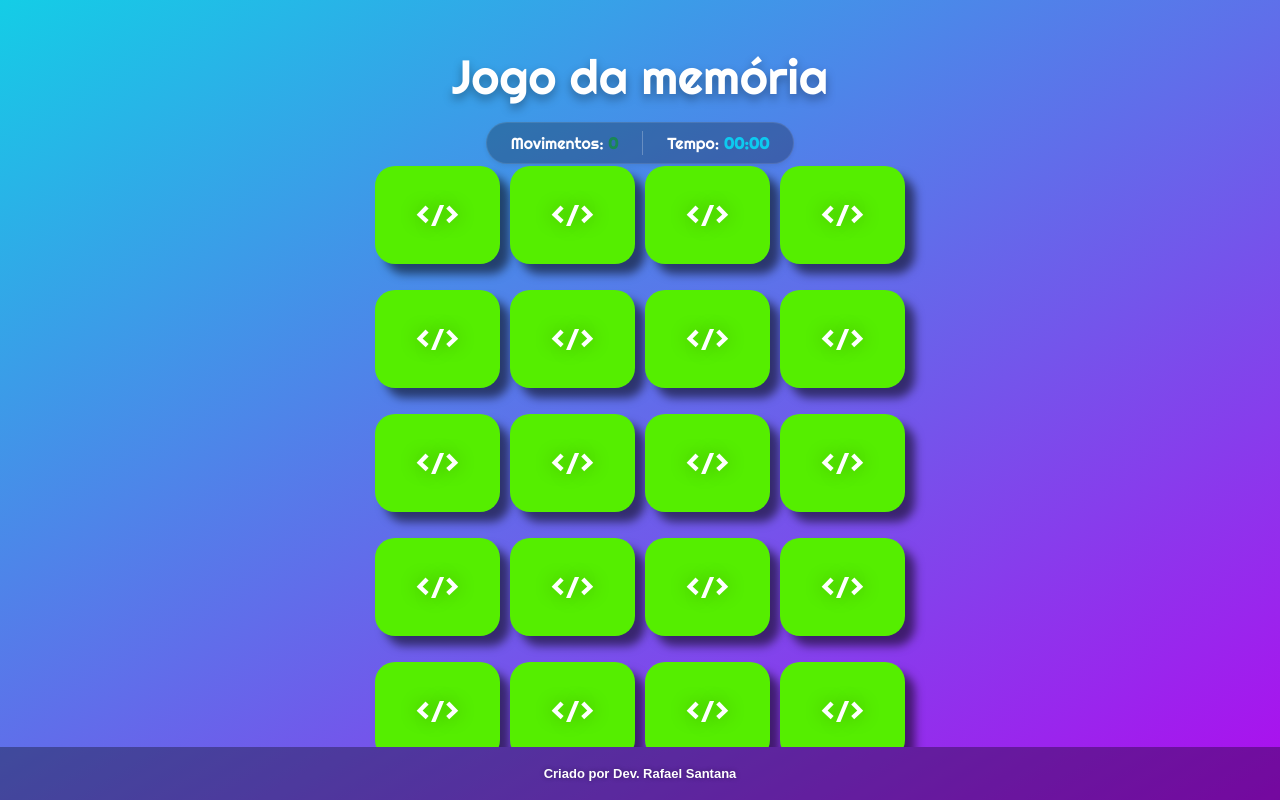
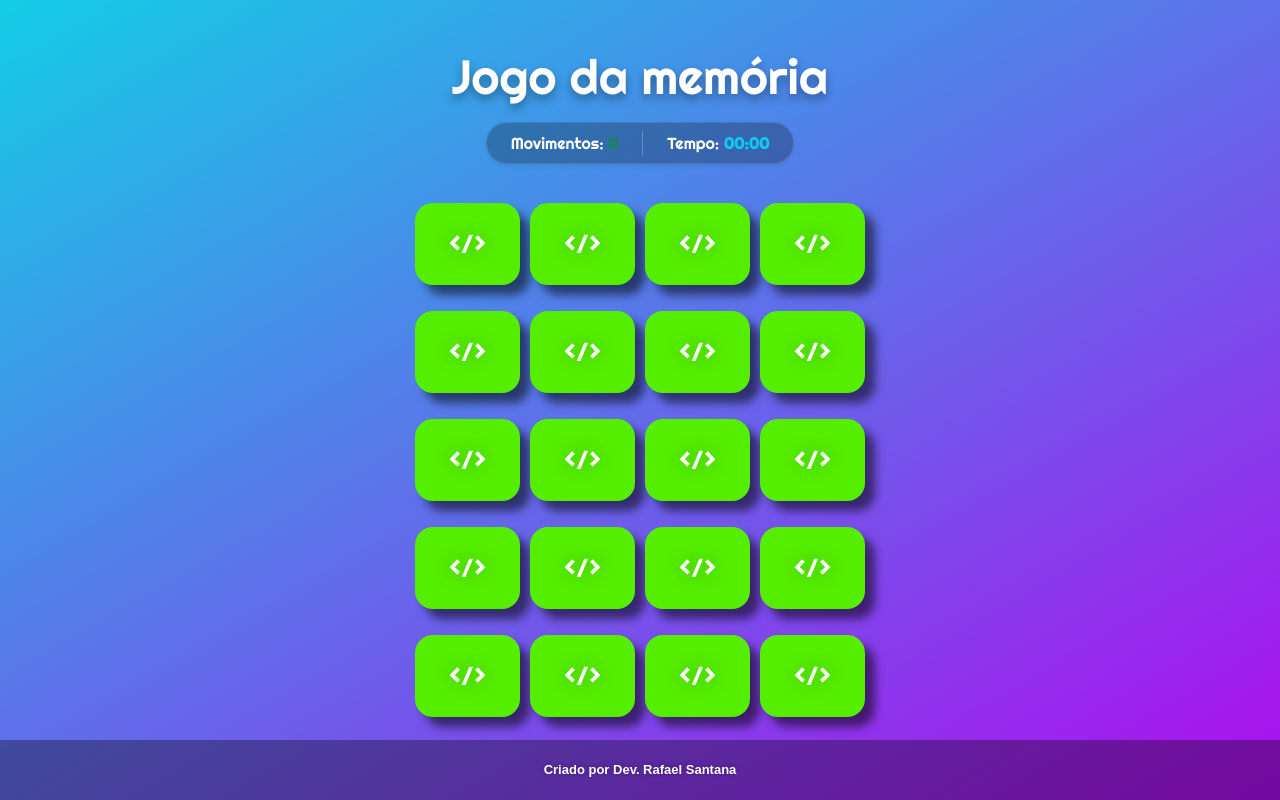
Before and after one commit to devRafaelSantana-Code/projeto-jogo-da-memoria-v2.0, a plain HTML site: page index.html in a window 1280 px wide. Drawn offline with nearby package versions, Linux system fonts and the light colour scheme.

Commit message:
✨ Novo recurso

```diff
--- a/assets/styles/style.css
+++ b/assets/styles/style.css
@@ -12,19 +12,18 @@
    --font-primary: "Righteous", sans-serif;
    --font-secondary: Arial, Helvetica, sans-serif;
 
-   --board-max-width-xs: 340px;
-   --board-max-width-sm: 480px;
-   --board-max-width-md: 540px;
-
-   --card-max-height-xs: 11vh;
-   --card-max-height-sm: 12.5vh;
-   --card-max-height-md: 13.5vh;
+   --board-max-width-xs: 300px;
+   --board-max-width-sm: 410px;
+   --board-max-width-md: 460px;
+   --card-max-height-xs: 9.5vh;
+   --card-max-height-sm: 10.5vh;
+   --card-max-height-md: 11.5vh;
 
    --card-radius-xs: 10px;
-   --card-radius-md: 20px;
+   --card-radius-md: 18px;
 
-   --card-font-xs: 20px;
-   --card-font-md: 30px;
+   --card-font-xs: 18px;
+   --card-font-md: 26px;
 
    --transition-flip: 500ms;
    --transition-hover: 200ms;
```
